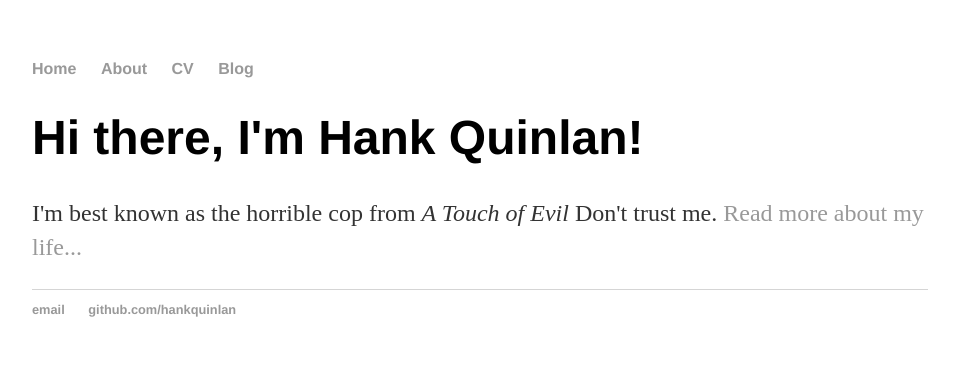
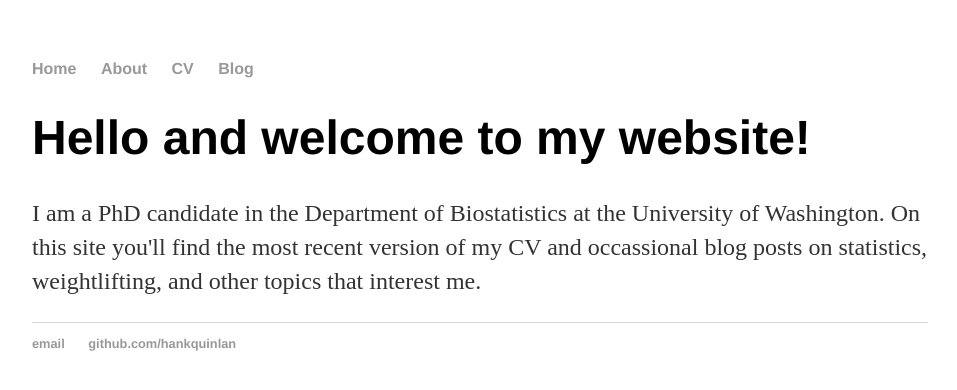
Before and after one commit to sscogges/sscogges.github.io, a Jekyll site: the page built from index.html, in a window 1280 px wide. Shown: the top 390 px of the page, without its empty margins (160-1117 px from the left). Built offline with Jekyll 4.4.1, drawn with Linux system fonts in a browser that asks for light colours.

Commit message:
Update index.html

```diff
--- a/index.html
+++ b/index.html
@@ -1,8 +1,9 @@
 ---
 layout: default
-title: Hank Quinlan, Horrible Cop
+title: Optimal Weights
 ---
 <div class="blurb">
-	<h1>Hi there, I'm Hank Quinlan!</h1>
-	<p>I'm best known as the horrible cop from <em>A Touch of Evil</em> Don't trust me. <a href="/about">Read more about my life...</a></p>
+	<h1>Hello and welcome to my website!</h1>
+	<p> I am a PhD candidate in the Department of Biostatistics at the University of Washington. On this site you'll find the most recent
+	version of my CV and occassional blog posts on statistics, weightlifting, and other topics that interest me.</p>
 </div><!-- /.blurb -->
```
